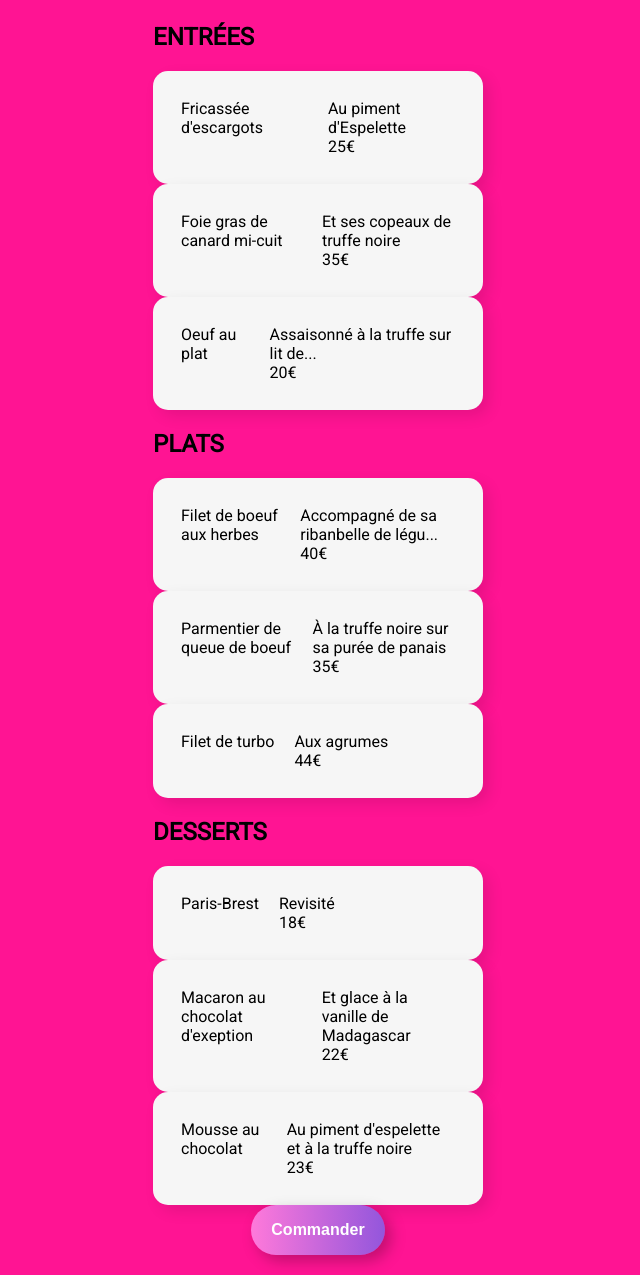
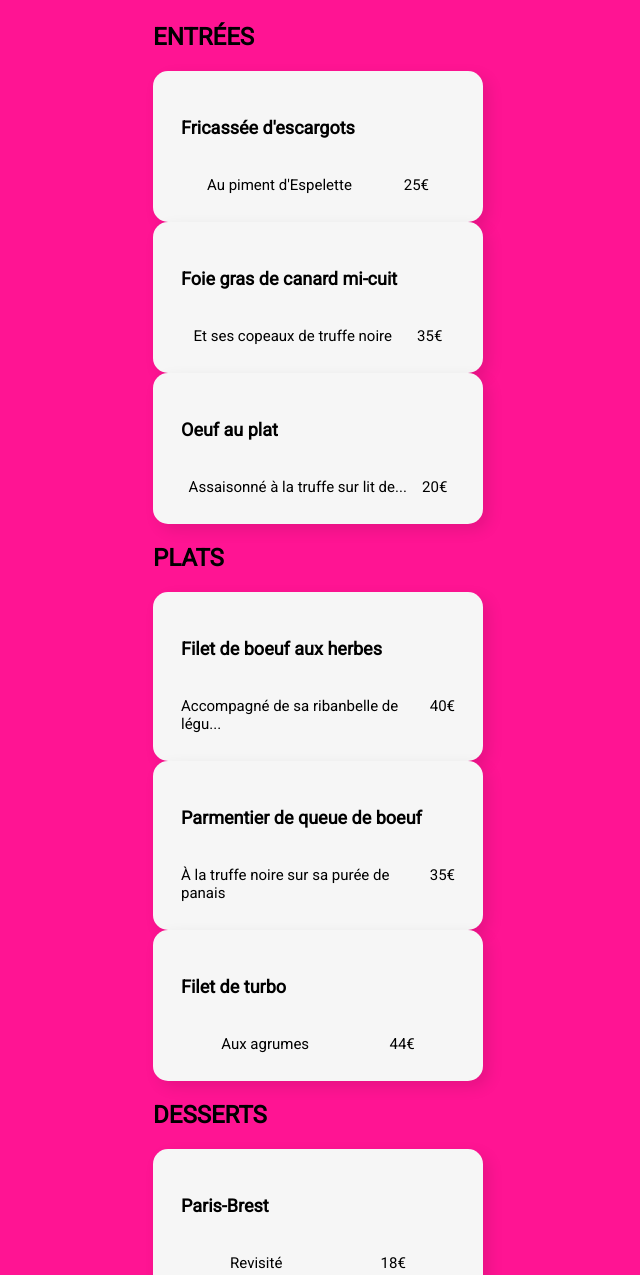
Before and after one commit to JulieBourelDrapier/ohmyfood, a plain HTML site: page page2.html in a window 1280 px wide. Shown: the part 462-1737 px from the top of the page, without its empty margins (322-962 px from the left). Drawn offline with Linux system fonts and the light colour scheme; a web font is replaced by a local one.

Commit message:
h3 au lieu des div ttl

```diff
--- a/assets(fichierCSS,img)/style.css
+++ b/assets(fichierCSS,img)/style.css
@@ -324,7 +324,7 @@ section img {
 
 .courses {
     display: flex;
-    flex-direction: row;
+    flex-direction: column;
     box-sizing: border-box;
     box-shadow: 6px 6px 15px rgba(0, 0, 0, 0.1);
     border-radius: 15px;
@@ -334,8 +334,17 @@ section img {
     background-color: #F6F6F6;
 }
 
-.+{
-    color: red;
+.courses h3 {
+    font-size: 18px;
+}
+
+.d-p {
+    font-size: 15px;
+    font-family: 'Roboto', sans-serif;
+    display: flex;
+    flex-direction: row;
+    justify-content: space-around;
+
 }
 
 .btn { /*SASS faire le lien entre ce type de btn et les coeurs qui ont le même dégradé*/
--- a/page2.html
+++ b/page2.html
@@ -40,23 +40,23 @@
 
 
                         <div class="courses">
-                            <div class="ttl">Fricassée d'escargots</div>
-                            <div class="d&p">
+                            <h3>Fricassée d'escargots</h3>
+                            <div class="d-p">
                                 <div class="details">Au piment d'Espelette</div>
                                 <div class="price">25€</div>
                             </div>
                         </div>
 
                         <div class="courses">
-                            <div class="ttl">Foie gras de canard mi-cuit</div>
-                            <div class="d&p">
+                            <h3>Foie gras de canard mi-cuit</h3>
+                            <div class="d-p">
                                 <div class="details">Et ses copeaux de truffe noire</div>
                                 <div class="price">35€</div>
                             </div>
                         </div>
                         <div class="courses">
-                            <div class="ttl">Oeuf au plat</div>
-                            <div class="d&p">
+                            <h3>Oeuf au plat</h3>
+                            <div class="d-p">
                                 <div class="details">Assaisonné à la truffe sur lit de...</div>
                                 <div class="price">20€</div>
                             </div>
@@ -68,22 +68,22 @@
                         <h2>PLATS</h2>
 
                         <div class="courses">
-                            <div class="ttl">Filet de boeuf aux herbes</div>
-                            <div class="d&p">
+                            <h3>Filet de boeuf aux herbes</h3>
+                            <div class="d-p">
                                 <div class="details">Accompagné de sa ribanbelle de légu...</div>
                                 <div class="price">40€</div>
                             </div>
                         </div>
                         <div class="courses">
-                            <div class="ttl">Parmentier de queue de boeuf</div>
-                            <div class="d&p">
+                            <h3>Parmentier de queue de boeuf</h3>
+                            <div class="d-p">
                                 <div class="details">À la truffe noire sur sa purée de panais</div>
                                 <div class="price">35€</div>
                             </div>
                         </div>
                         <div class="courses">
-                            <div class="ttl">Filet de turbo</div>
-                            <div class="d&p">
+                            <h3>Filet de turbo</h3>
+                            <div class="d-p">
                                 <div class="details">Aux agrumes</div>
                                 <div class="price">44€</div>
                             </div>
@@ -94,22 +94,22 @@
                         <h2>DESSERTS</h2>
 
                         <div class="courses">
-                            <div class="ttl">Paris-Brest</div>
-                            <div class="d&p">
+                            <h3>Paris-Brest</h3>
+                            <div class="d-p">
                                 <div class="details">Revisité</div>
                                 <div class="price">18€</div>
                             </div>
                         </div>
                         <div class="courses">
-                            <div class="ttl">Macaron au chocolat d'exeption</div>
-                            <div class="d&p">
+                            <h3>Macaron au chocolat d'exeption</h3>
+                            <div class="d-p">
                                 <div class="details">Et glace à la vanille de Madagascar</div>
                                 <div class="price">22€</div>
                             </div>
                         </div>
                         <div class="courses">
-                            <div class="ttl">Mousse au chocolat</div>
-                            <div class="d&p">
+                            <h3>Mousse au chocolat</h3>
+                            <div class="d-p">
                                 <div class="details">Au piment d'espelette et à la truffe noire</div>
                                 <div class="price">23€</div>
                             </div>
```
